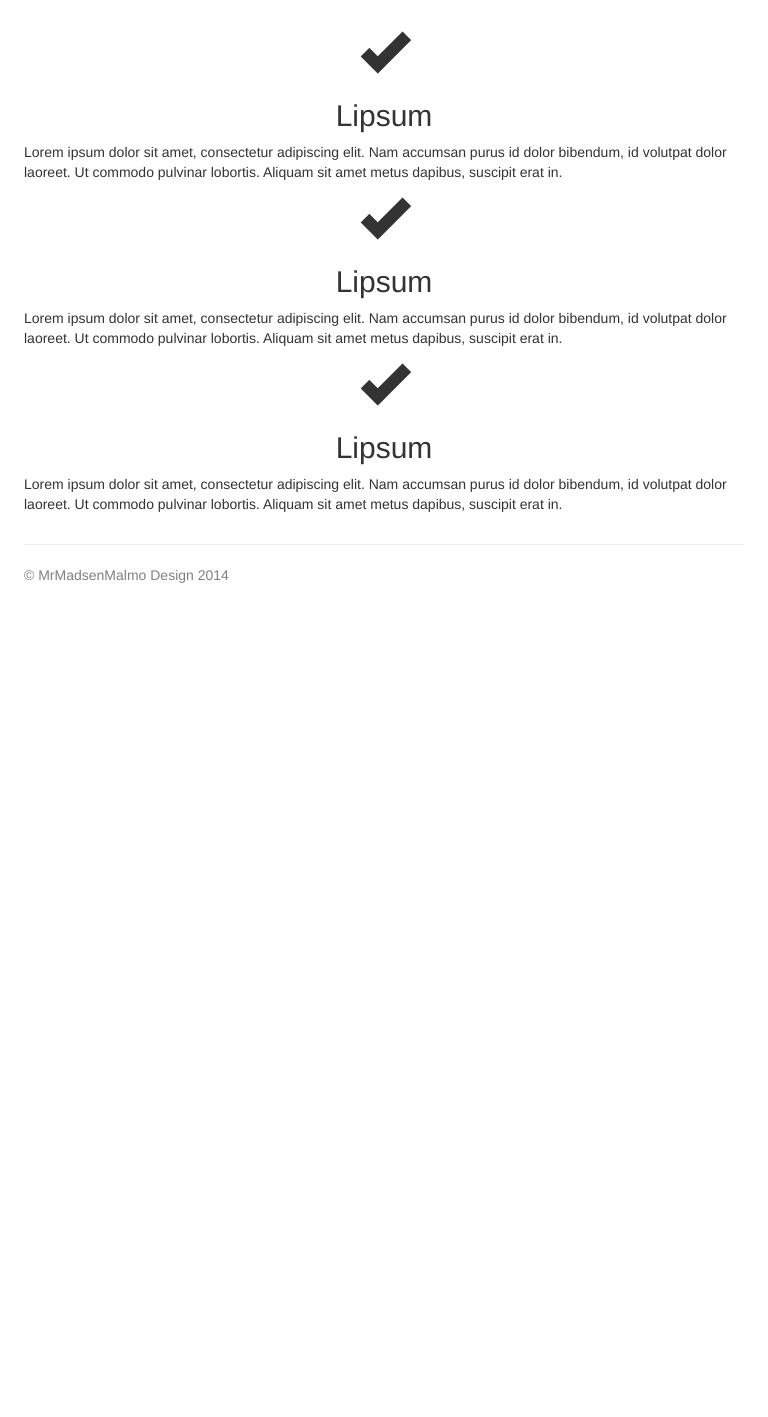
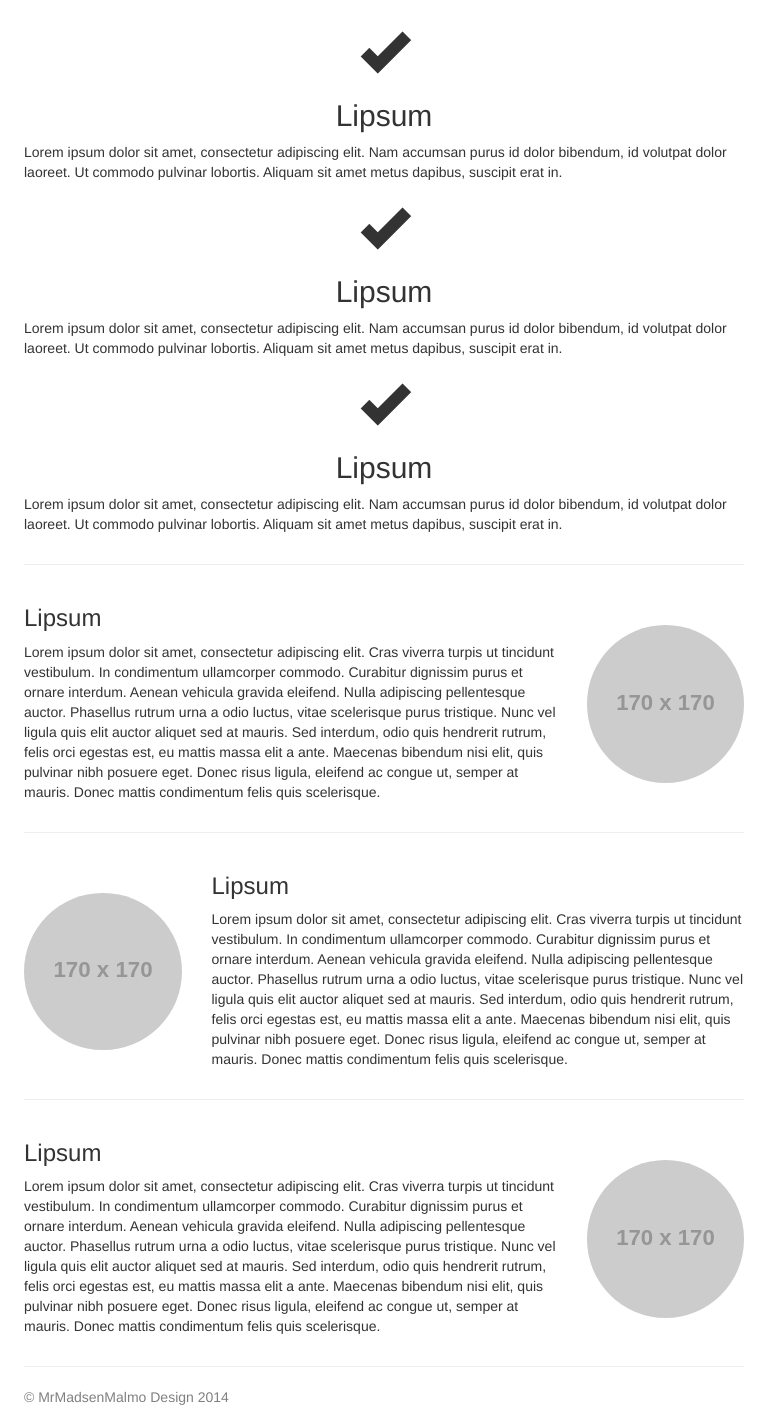
Before and after one commit to FredrikAugust/C-Mail-Website, a PHP site: page / in a window 768 px wide. Shown: the part 462-1879 px from the top of the page. Before the commit the page ends 1045 px from the top, so only its background shows below. Run offline with PHP 8.4, Linux system fonts and the light colour scheme; grey boxes labelled with a size stand in for pictures from a placeholder-image service; some libraries are stand-ins or nearby versions.

Commit message:
Added detailed features
Added detailed information on the features. Also positioned the images
to be on the opposite side of the prev. image. Used media queries to
position the images according to the size of the paragraph.

```diff
--- a/css/style.css
+++ b/css/style.css
@@ -26,6 +26,9 @@ div.jumbotron {
   .col-md-4 .col-head b {
     font-size: 3.5em; }
 
+.detail-img {
+  margin: 10px auto 0 auto; }
+
 /* Footer */
 .mmmdesign {
   color: grey; }
@@ -34,3 +37,12 @@ div.jumbotron {
 @media screen and (min-width: 768px) {
   .right-nav {
     float: right; } }
+@media screen and (max-width: 768px) {
+  .detail-img {
+    margin-top: 66px; } }
+@media screen and (max-width: 992px) {
+  .col-md-4:not(:first-child) {
+    margin-top: 20px; } }
+@media screen and (min-width: 768px) and (max-width: 992px) {
+  .detail-img {
+    margin-top: 40px; } }
--- a/css/style.scss
+++ b/css/style.scss
@@ -42,6 +42,9 @@ div.jumbotron {
 	}
 }
 
+.detail-img {
+	margin: 10px auto 0 auto;
+}
 
 /* Footer */
 
@@ -57,3 +60,21 @@ div.jumbotron {
 		float: right;
 	}
 }
+
+@media screen and (max-width: 768px) {
+	.detail-img {
+		margin-top: 66px;
+	}
+}
+
+@media screen and (max-width: 992px) {
+	.col-md-4:not(:first-child) {
+		margin-top: 20px;
+	}
+}
+
+@media screen and (min-width: 768px) and (max-width: 992px) {
+	.detail-img {
+		margin-top: 40px;
+	}
+}
--- a/index.html
+++ b/index.html
@@ -43,6 +43,8 @@
 	                <button class="btn btn-default dl-button">View on GitHub</button>
 	            </div>
             </div>
+
+            <!-- Feature spotlight -->
             <div class="row">
             	<div class="col-md-4">
         			<div class="col-head">
@@ -66,6 +68,39 @@
             		<p>Lorem ipsum dolor sit amet, consectetur adipiscing elit. Nam accumsan purus id dolor bibendum, id volutpat dolor laoreet. Ut commodo pulvinar lobortis. Aliquam sit amet metus dapibus, suscipit erat in.</p>
             	</div>
             </div>
+
+            <!-- Detailed features -->
+            <hr>
+            <div class="row">
+            	<div class="col-xs-9">
+                	<h3>Lipsum</h3>
+                	<p>Lorem ipsum dolor sit amet, consectetur adipiscing elit. Cras viverra turpis ut tincidunt vestibulum. In condimentum ullamcorper commodo. Curabitur dignissim purus et ornare interdum. Aenean vehicula gravida eleifend. Nulla adipiscing pellentesque auctor. Phasellus rutrum urna a odio luctus, vitae scelerisque purus tristique. Nunc vel ligula quis elit auctor aliquet sed at mauris. Sed interdum, odio quis hendrerit rutrum, felis orci egestas est, eu mattis massa elit a ante. Maecenas bibendum nisi elit, quis pulvinar nibh posuere eget. Donec risus ligula, eleifend ac congue ut, semper at mauris. Donec mattis condimentum felis quis scelerisque.</p>
+                </div>
+                <div class="col-xs-3 clearfix">
+                	<img src="http://www.placehold.it/170x170" alt="Lipsum" class="img-responsive img-circle detail-img">
+                </div>
+            </div><hr>
+            <div class="row">
+            	<div class="col-xs-3 clearfix hidden-xs">
+                	<img src="http://www.placehold.it/170x170" alt="Lipsum" class="img-responsive img-circle detail-img">
+                </div>
+            	<div class="col-xs-9">
+                	<h3>Lipsum</h3>
+                	<p>Lorem ipsum dolor sit amet, consectetur adipiscing elit. Cras viverra turpis ut tincidunt vestibulum. In condimentum ullamcorper commodo. Curabitur dignissim purus et ornare interdum. Aenean vehicula gravida eleifend. Nulla adipiscing pellentesque auctor. Phasellus rutrum urna a odio luctus, vitae scelerisque purus tristique. Nunc vel ligula quis elit auctor aliquet sed at mauris. Sed interdum, odio quis hendrerit rutrum, felis orci egestas est, eu mattis massa elit a ante. Maecenas bibendum nisi elit, quis pulvinar nibh posuere eget. Donec risus ligula, eleifend ac congue ut, semper at mauris. Donec mattis condimentum felis quis scelerisque.</p>
+                </div>
+                <div class="col-xs-3 clearfix visible-xs">
+                	<img src="http://www.placehold.it/170x170" alt="Lipsum" class="img-responsive img-circle detail-img">
+                </div>
+            </div><hr>
+            <div class="row">
+            	<div class="col-xs-9">
+                	<h3>Lipsum</h3>
+                	<p>Lorem ipsum dolor sit amet, consectetur adipiscing elit. Cras viverra turpis ut tincidunt vestibulum. In condimentum ullamcorper commodo. Curabitur dignissim purus et ornare interdum. Aenean vehicula gravida eleifend. Nulla adipiscing pellentesque auctor. Phasellus rutrum urna a odio luctus, vitae scelerisque purus tristique. Nunc vel ligula quis elit auctor aliquet sed at mauris. Sed interdum, odio quis hendrerit rutrum, felis orci egestas est, eu mattis massa elit a ante. Maecenas bibendum nisi elit, quis pulvinar nibh posuere eget. Donec risus ligula, eleifend ac congue ut, semper at mauris. Donec mattis condimentum felis quis scelerisque.</p>
+                </div>
+                <div class="col-xs-3 clearfix">
+                	<img src="http://www.placehold.it/170x170" alt="Lipsum" class="img-responsive img-circle detail-img">
+                </div>
+            </div>
         </div>
 
         <!-- Footer -->
```
